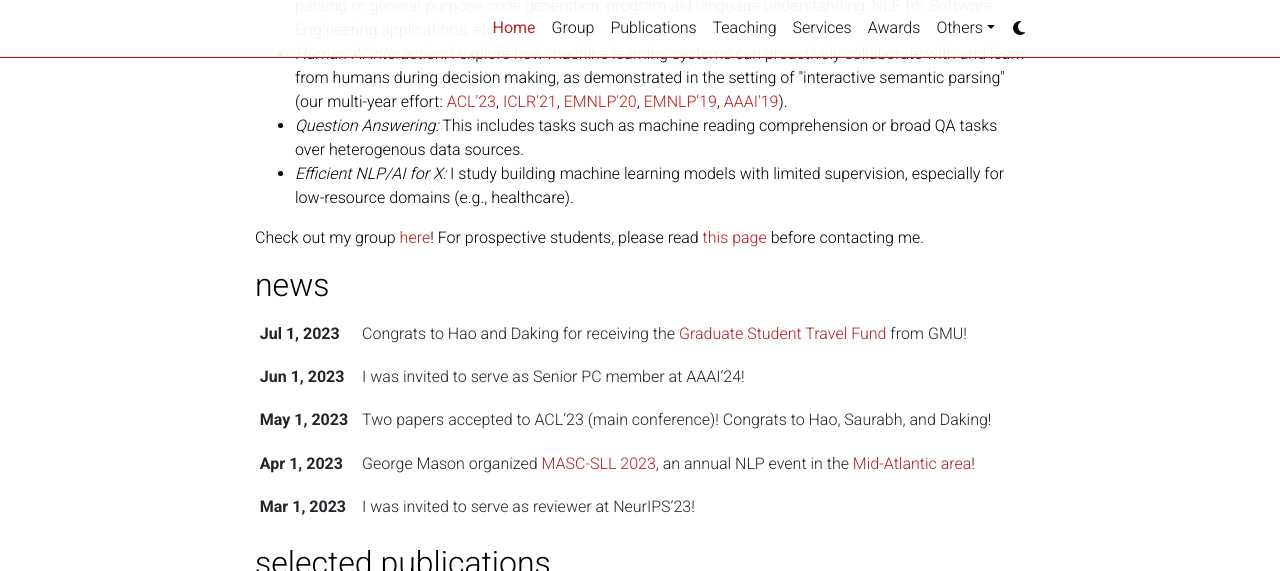
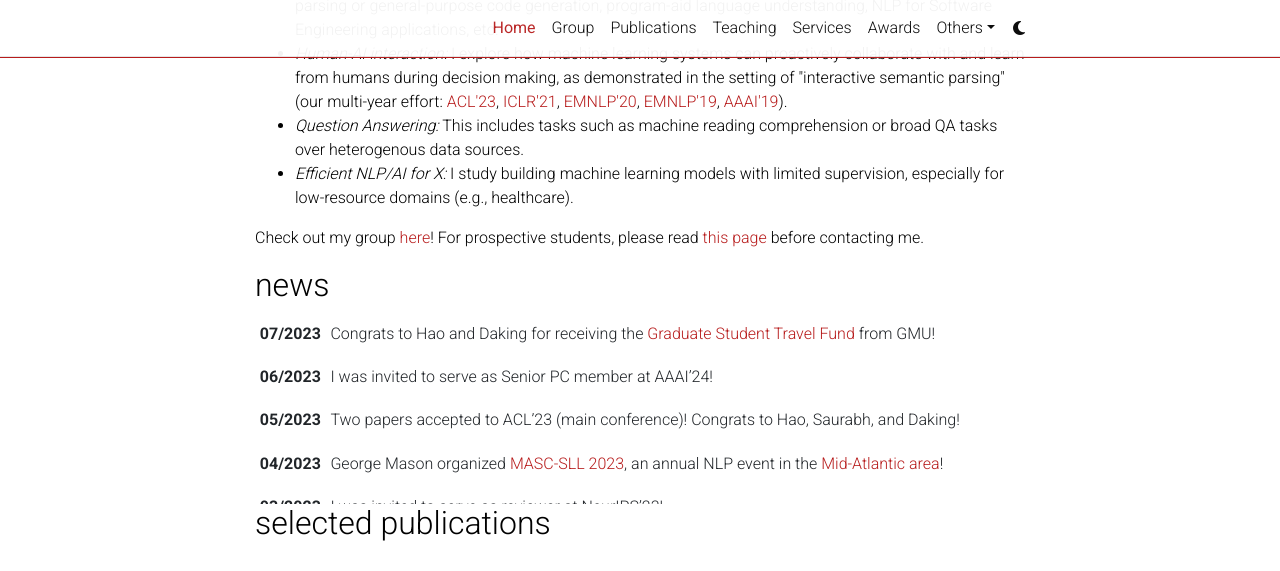
Before and after one commit to LittleYUYU/LittleYUYU.github.io, a Jekyll site: the page built from _pages/about.md, in a window 1280 px wide and 900 px high, scrolled down 527 px, cut to the strip 0-571 px from the top of the window. Built offline with Jekyll 4.4.1, drawn with Linux system fonts in a browser that asks for light colours; full-size pictures stand in for the smaller copies a plugin makes; comment, search, counter and statistics services are not loaded; a style sheet for code colours, icons or effects is not loaded.

Commit message:
news display

```diff
--- a/_config.yml
+++ b/_config.yml
@@ -179,12 +179,12 @@ collections:
 announcements:
   enabled: true
   scrollable: true # adds a vertical scroll bar if there are more than 3 news items
-  limit: 5 # leave blank to include all the news in the `_news` folder
+  limit: # leave blank to include all the news in the `_news` folder
 
-latest_posts:
-  enabled: true
-  scrollable: true # adds a vertical scroll bar if there are more than 3 new posts items
-  limit: 3 # leave blank to include all the blog posts
+# latest_posts:
+#   enabled: true
+#   scrollable: true # adds a vertical scroll bar if there are more than 3 new posts items
+#   limit: 3 # leave blank to include all the blog posts
 
 # -----------------------------------------------------------------------------
 # Jekyll settings
--- a/_includes/news.html
+++ b/_includes/news.html
@@ -1,7 +1,7 @@
           <div class="news">
             {% if site.news != blank -%}
             {%- assign news_size = site.news | size -%}
-            <div class="table-responsive" {% if include.limit and site.announcements.scrollable and news_size > 3 %}style="max-height: 60vw"{% endif %}>
+            <div class="table-responsive" {% if include.limit and site.announcements.scrollable and news_size > 3 %}style="max-height: 15vw"{% endif %}>
               <table class="table table-sm table-borderless">
               {%- assign news = site.news | reverse -%}
               {% if include.limit and site.announcements.limit %}
@@ -11,7 +11,7 @@
               {% endif %}
               {% for item in news limit: news_limit %}
                 <tr>
-                  <th scope="row">{{ item.date | date: "%b %-d, %Y" }}</th>
+                  <th scope="row">{{ item.date | date: "%m/%Y" }}</th>
                   <td>
                     {% if item.inline -%}
                       {{ item.content | remove: '<p>' | remove: '</p>' | emojify }}
```
